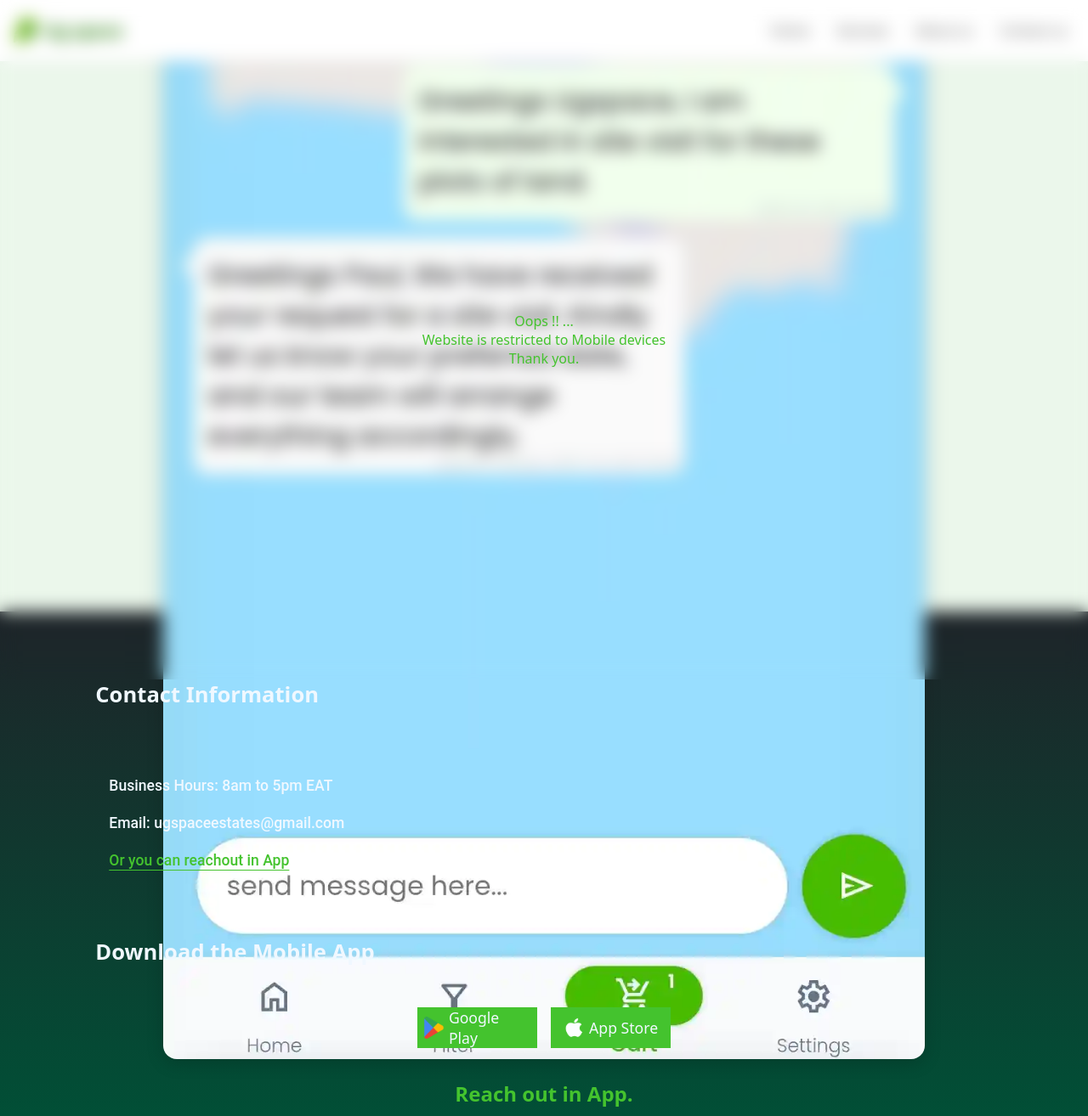
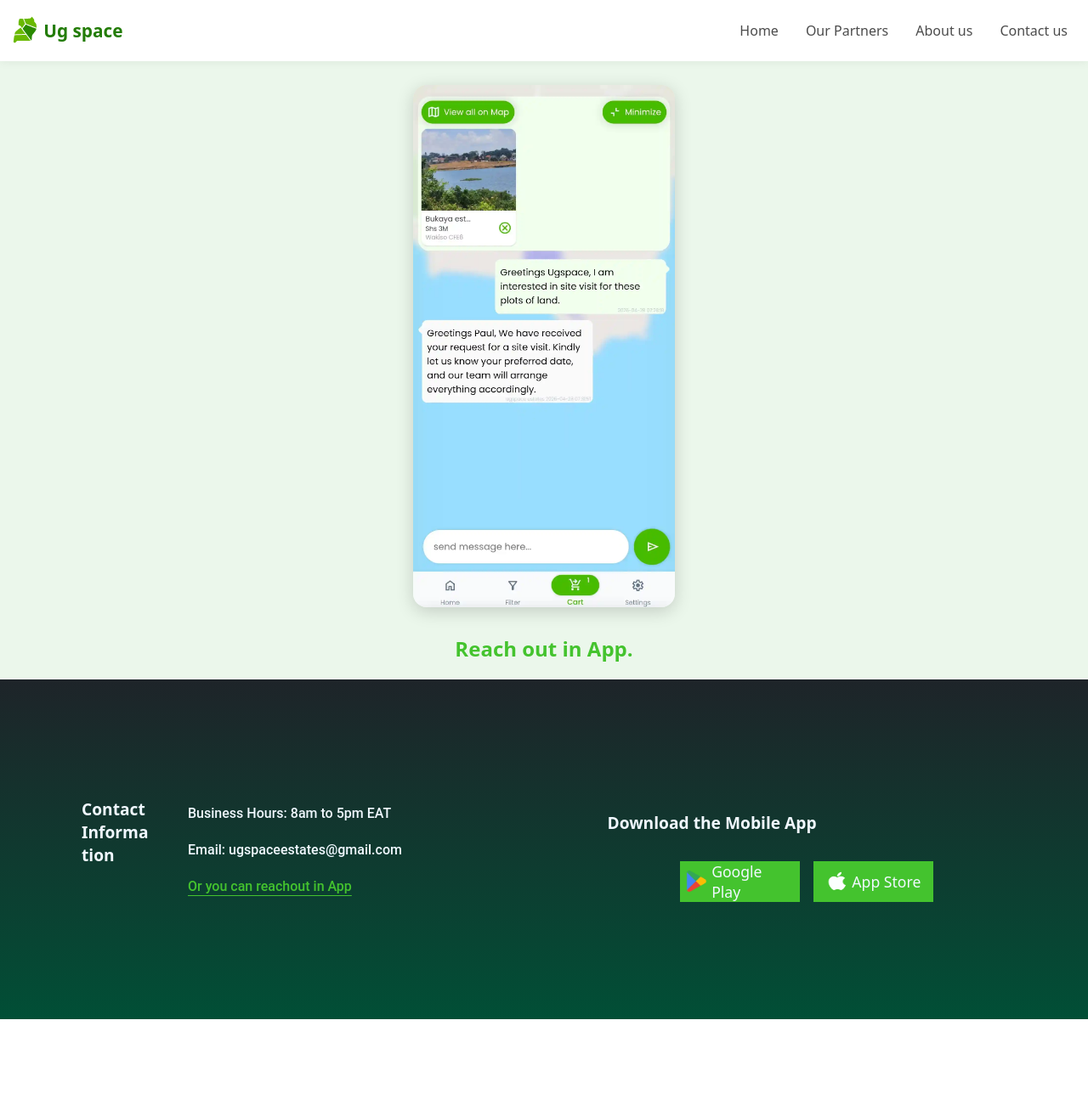
Before and after one commit to nuwesurv/Ug_space_website, a Vue app: page /contactus in a window 1280 px wide. Shown: the whole page at 85% size. After the commit the page ends 1200 px from the top, so only its background shows below. Built offline with nearby package versions, Linux system fonts and the light colour scheme.

Commit message:
worked on the file size issue

```diff
--- a/src/App.vue
+++ b/src/App.vue
@@ -21,10 +21,10 @@
 
 <template>
   <RouterView />
-  <div class="overlay-div" v-if="isDeviceAllowed">
+  <!-- <div class="overlay-div" v-if="isDeviceAllowed">
     <p>Oops !! ...</p>
     <p>Website is restricted to Mobile devices<br> Thank you.</p>
-  </div>
+  </div> -->
 </template>
 
 
--- a/src/components/FooterComponent.vue
+++ b/src/components/FooterComponent.vue
@@ -10,8 +10,8 @@
 </script>
 
 <template>
-  <div class="page">
-    <div class="page-grouper">
+  <div class="page-footer">
+    <div class="page-footer-grouper">
       <h3>Contact Information</h3>
       <div class="contacts">
         <!-- <p>Location: Kampala, Ntinda opposite Capital Shoppers</p> -->
@@ -28,8 +28,8 @@
 </template>
 
 <style scoped>
-/* Page 1 begins here */
-.page {
+/* Page-footer 1 begins here */
+.page-footer {
   display: flex;
   flex-direction: column;
   align-items: center;
@@ -41,7 +41,7 @@
   /* border: 1px solid red; */
 }
 
-.page-grouper {
+.page-footer-grouper {
   width: 85%;
   display: flex;
   flex-direction: column;
@@ -51,9 +51,9 @@
   /* border: 2px solid greenyellow; */
 }
 
-.page p,
-.page h3,
-.page h2 {
+.page-footer p,
+.page-footer h3,
+.page-footer h2 {
   color: aliceblue;
 }
 
@@ -102,39 +102,12 @@
 
 /* 📱 Responsive: On mobile, make buttons full-width */
 @media (min-width: 800px) {
-  .page {
-    padding: 10dvh 1.2rem;
-    /* border: 3px solid red; */
-    /* gap: 2rem; */
-    gap: 3rem;
+  .page-footer{
+    height: 50dvh;
+    padding: 0;
   }
-
-  .contacts {
-    display: flex;
-    flex-direction: column;
-    align-items: start;
-    justify-content: center;
-    gap: 1.5rem;
-    /* flex: 1; */
-    width: 100%;
-    padding: 5dvh 0;
-    height: fit-content;
-    /* border: 1px solid red; */
-  }
-
-  h3 {
-    font-size: 1.6rem;
-    margin-bottom: 1rem;
-  }
-
-  p {
-    font-size: 1.1rem;
-    font-weight: 500;
-    font-family: Roboto, sans-serif;
-  }
-
-  .footer-links p {
-    font-size: 1rem;
+  .page-footer-grouper{
+    flex-direction: row;
   }
 }
 </style>
--- a/src/components/LandingPage.vue
+++ b/src/components/LandingPage.vue
@@ -22,8 +22,8 @@
 </script>
 
 <template>
-  <div class="page">
-    <div class="page-contents">
+  <div class="page-landing">
+    <div class="page-landing-contents">
       <div class="text-wrapper">
         <h1>Take Ug space anywhere</h1>
         <p>Quickly access and share property data no matter where you are. Get the <strong
@@ -54,8 +54,9 @@
 </template>
 
 <style scoped>
-/* === Page layout === */
-.page {
+/* === Page-landing layout === */
+.page-landing {
+  padding-top: 10dvh;
   display: flex;
   align-items: center;
   justify-content: center;
@@ -64,14 +65,15 @@
   /* height: 100dvh; */
 }
 
-.page-contents {
+.page-landing-contents {
   display: flex;
   flex-direction: column;
   align-items: center;
   justify-content: center;
-  gap: 5.5rem;
   width: 100%;
   height: 100%;
+  gap: 1.5rem;
+  padding: 6dvh 1rem;
   /* border: 1px solid red; */
 }
 
@@ -83,9 +85,12 @@
 
 .text-wrapper h1 {
   color: var(--theme-color);
+  font-size: 2rem;
+    line-height: 2.5rem;
 }
 
 p {
+  font-size: 1.1rem;
   margin-top: 1rem;
   color: var(--main-text-color);
 }
@@ -105,11 +110,11 @@
 }
 
 .parcelCard {
-  /* background: white; */
   border-radius: 1rem;
   box-shadow: 0 4px 20px rgba(0, 0, 0, 0.15);
   transition: transform 0.3s ease;
   border: 0.5px solid rgb(240, 240, 240);
+  width: clamp(180px, 80vw, 240px);
   max-width: 100%;
 }
 
@@ -157,33 +162,12 @@
 
 
 /* 📱 Mobile */
-@media (max-width: 800px) {
-  .page {
-    padding-top: 10dvh;
-  }
-
-  .page-contents {
-    gap: 1.5rem;
-    padding: 6dvh 1rem;
-  }
-
-  .text-wrapper h1 {
-    font-size: 2rem;
-    line-height: 2.5rem;
-  }
-
-  .text-wrapper p {
-    font-size: 1.1rem;
-  }
-
-  .parcelCard {
-    width: clamp(180px, 80vw, 240px);
-  }
+@media (min-width: 800px) {
+.page-landing {
+  height: 130dvh;
 }
 
-/* === GLOBAL FIX FOR HORIZONTAL SCROLL === */
-:global(html),
-:global(body) {
-  overflow-x: hidden;
+
+
 }
 </style>
--- a/src/components/NavBar.vue
+++ b/src/components/NavBar.vue
@@ -35,9 +35,10 @@
     <div class="menu-card1">
       <div class="menu-grouper1">
         <div class="text-div1" @click="goTo('/')">Home</div>
-        <div class="text-div1">Services</div>
-        <div class="text-div1">About us</div>
-        <div class="text-div1">Contact us</div>
+        <!-- <div class="text-div1">Services</div> -->
+        <div class="text-div1" @click="goTo('/partners')">Our Partners</div>
+        <div class="text-div1" @click="goTo('/about')">About us </div>
+        <div class="text-div1" @click="goTo('/contactus')">Contact us</div>
       </div>
     </div>
 
--- a/src/views/ContactUsView.vue
+++ b/src/views/ContactUsView.vue
@@ -1,6 +1,5 @@
 <script setup>
 import NavBar from '@/components/NavBar.vue'
-import LandingPage from '@/components/LandingPage.vue';
 import FooterComponent from '@/components/FooterComponent.vue'
 
 import image5 from '@/assets/Ug_space5.webp'
@@ -10,10 +9,10 @@
   <NavBar />
 
   <body>
-    <!-- Section 4 of the Landing page -->
-    <div class="page2">
+    <!-- Section 4 of the Landing page-contact -->
+    <div class="page-contact2">
       <div class="fake-navbar"></div>
-      <div class="page-grouper">
+      <div class="page-contact-grouper">
         <div class="image-div">
           <img :src="image5" alt="" />
         </div>
@@ -33,9 +32,9 @@
 }
 
 
-.page2 {
+.page-contact2 {
   width: 100%;
-  height: 90dvh;
+  height: 100dvh;
   display: flex;
   flex-direction: column;
   align-items: center;
@@ -48,7 +47,7 @@
   height: 5rem;
 }
 
-.page-grouper {
+.page-contact-grouper {
   width: 100%;
   display: flex;
   flex-direction: column;
@@ -82,4 +81,37 @@
   box-shadow: 0 5px 20px rgba(0, 0, 0, 0.168);
   /* box-shadow: 0 0 15px rgb(255, 255, 255), 0 0 20px rgba(0, 0, 0, 0.209); */
 }
+
+
+
+
+@media (min-width: 800px) {
+  .page-contact-grouper {
+    display: flex;
+    /* flex-direction: row; */
+    height: 90dvh;
+    width: 60%;
+    gap: 2rem;
+  }
+
+  .image-div {
+    width: 40%;
+    aspect-ratio: 1/2;
+  }
+
+  .page-contact-contents {
+    width: 40%;
+    /* border: 1px solid red; */
+  }
+
+  h1{
+    font-size: 1.6rem;
+  }
+
+  p{
+    font-size: 1rem;
+  }
+}
+
+
 </style>
--- a/src/views/HomeView.vue
+++ b/src/views/HomeView.vue
@@ -3,14 +3,8 @@
 import LandingPage from '@/components/LandingPage.vue';
 import FooterComponent from '@/components/FooterComponent.vue'
 
-import image1 from '@/assets/Ug_space1.webp'
-import image2 from '@/assets/Ug_space2.webp'
-import image3 from '@/assets/Ug_space3.webp'
-import image4 from '@/assets/Ug_space4.webp'
 import image5 from '@/assets/Ug_space5.webp'
 import image6 from '@/assets/Ug_space6.webp'
-import image7 from '@/assets/Ug_space7.webp'
-import image8 from '@/assets/Ug_space8.webp'
 import video1 from '@/assets/Ug_space_filter.mp4'
 </script>
 
@@ -50,7 +44,8 @@
           <h1>Find the Right Land</h1>
           <p>
             <!-- Quickly identify affordable land using our fast realtime filter search for 100K+ plots of Land. -->
-             Search thousands of verified plots in seconds. Compare prices, filter by your needs, and confidently choose land that <strong style="color: var(--theme-color);">fits your budget</strong>
+            Search thousands of verified plots in seconds. Compare prices, filter by your needs, and confidently choose
+            land that <strong style="color: var(--theme-color);">fits your budget</strong>
           </p>
           <!-- <AppdownloadComponent /> -->
         </div>
@@ -66,7 +61,9 @@
         <div class="page-contents">
           <h1>Book Smarter. Visit Faster.</h1>
           <p>
-            Book a site visit in minutes and let our team handle the rest. We organize, confirm, and guide you every step of the way so you can focus on making the <strong style="color: var(--theme-color);">right land purchase decision</strong>.
+            Book a site visit in minutes and let our team handle the rest. We organize, confirm, and guide you every
+            step of the way so you can focus on making the <strong style="color: var(--theme-color);">right land
+              purchase decision</strong>.
           </p>
           <!-- <AppdownloadComponent /> -->
         </div>
@@ -74,8 +71,8 @@
     </div>
 
 
+  </body>
   <FooterComponent />
-  </body>
 </template>
 
 <style scoped>
@@ -84,7 +81,8 @@
 }
 
 
-.page, .page2 {
+.page,
+.page2 {
   width: 100%;
   display: flex;
   align-items: center;
@@ -157,10 +155,37 @@
   box-shadow: 0 5px 20px rgba(0, 0, 0, 0.168);
 }
 
-@media (max-width: 800px) {
+@media (min-width: 800px) {
+  .page,
+  .page2 {
+    height: 80dvh;
   }
 
+  .page-grouper {
+    display: flex;
+    flex-direction: row;
+    height: 80dvh;
+    width: 60%;
+    gap: 2rem;
+  }
 
+  .image-div {
+    width: 40%;
+    aspect-ratio: 1/2;
+  }
 
+  .page-contents {
+    width: 40%;
+    /* border: 1px solid red; */
+  }
 
+  h1{
+    font-size: 1.6rem;
+  }
+
+  p{
+    font-size: 1rem;
+  }
+
+}
 </style>
--- a/src/views/PartnersView.vue
+++ b/src/views/PartnersView.vue
@@ -15,16 +15,16 @@
 </script>
 
 <template>
-  <NavBar />
 
   <body>
+    <NavBar />
     <!-- Section 4 of the Landing page -->
     <div class="page2">
       <h2 class="heading">Our Partners</h2>
-      <div class="page-grouper" >
+      <div class="page-grouper">
         <!-- <div class="card" > -->
-          <div class="image-div" v-for="(image, index) in imagesInPartners" :key="index">
-            <img :src="image" alt="partner image" />
+        <div class="image-div" v-for="(image, index) in imagesInPartners" :key="index">
+          <img :src="image" alt="partner image" />
           <!-- </div> -->
           <p class="name"></p>
         </div>
@@ -40,10 +40,15 @@
 body {
   width: 100%;
   /* padding-top: 4rem; */
+  min-height: 100dvh;
+  display: flex;
+  flex-direction: column;
 }
 
 
 .page2 {
+  /* min-height: 100dvh; */
+  flex: 1;
   width: 100%;
   display: flex;
   flex-direction: column;
@@ -65,16 +70,16 @@
 }
 
 
-.card{
+.card {
   height: 4rem;
   border: 1px solid red;
 }
 
-.heading{
+.heading {
   color: var(--theme-color);
-border-bottom: 0.5px solid var(--theme-color);
-width: 90%;
-text-align: center;
+  border-bottom: 0.5px solid var(--theme-color);
+  width: 90%;
+  text-align: center;
 }
 
 
@@ -91,8 +96,4 @@
   object-fit: cover;
   box-shadow: 0 5px 20px rgba(0, 0, 0, 0.168);
 }
-
-
-
-
 </style>
```
Lines whose indentation alone changed are shown as unchanged.
